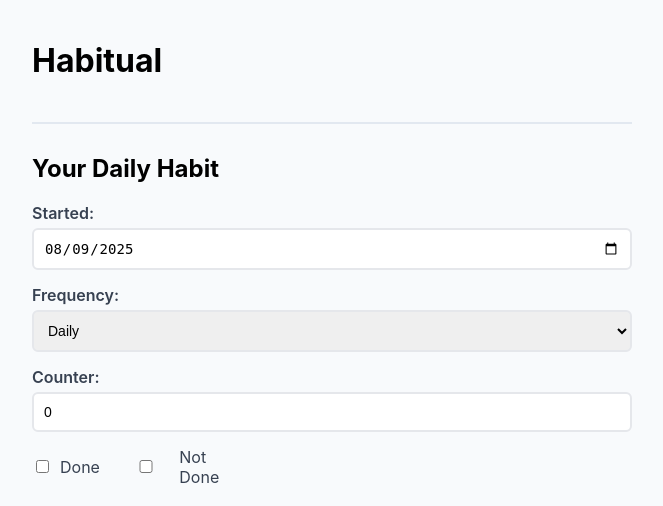
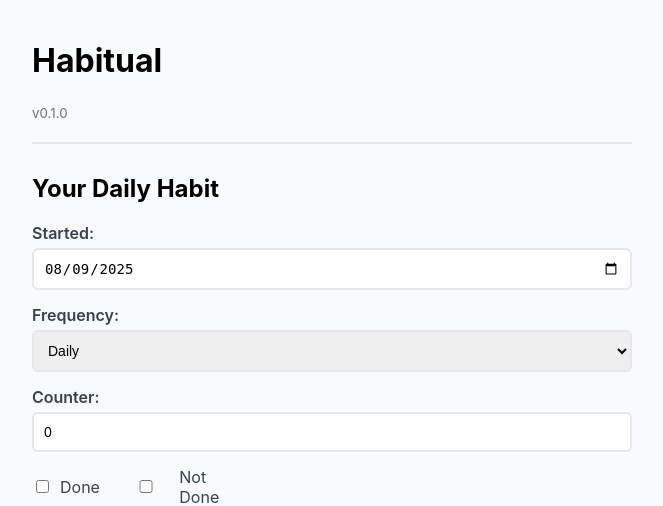
Before and after one commit to salmcdonagh/habitual, a Flask app: page / in a window 1280 px wide. Shown: the top 506 px of the page, without its empty margins (308-971 px from the left). Run offline with Flask 3, Linux system fonts and the light colour scheme; some libraries are stand-ins or nearby versions.

Commit message:
Add versioning system (v0.1.0)
- Add APP_VERSION constant in app/__init__.py
- Update health endpoint to return application version
- Display version number in webpage header under title
- Centralized version management for easy updates
- Clean, simple versioning system for deployment tracking

🤖 Generated with [Claude Code](https://claude.ai/code)

Co-Authored-By: Claude <noreply@anthropic.com>

```diff
--- a/app/__init__.py
+++ b/app/__init__.py
@@ -1,6 +1,9 @@
 from flask import Flask, jsonify, request, render_template
 from flask_cors import CORS
 import os
+
+# Application version
+APP_VERSION = "v0.1.0"
 
 
 def create_app():
@@ -47,7 +50,7 @@ def create_app():
         return jsonify({
             'status': 'healthy',
             'service': 'habitual-api',
-            'version': '1.0.0'
+            'version': APP_VERSION
         })
 
     # Register routes
--- a/app/controllers/main_controller.py
+++ b/app/controllers/main_controller.py
@@ -2,6 +2,7 @@ from flask import Blueprint, render_template, request, redirect, url_for, jsonif
 from app.models.habit_tracker import HabitTracker
 from app.middleware.auth import optional_auth, require_auth, check_subscription_tier
 from app.services.firebase_service import FirebaseService
+from app import APP_VERSION
 import json
 
 main_bp = Blueprint('main', __name__)
@@ -35,7 +36,8 @@ def home():
                          not_done_dates=tracker.get_not_done_dates(),
                          why_entries=tracker.get_why_entries(),
                          is_authenticated=is_authenticated,
-                         user_email=user_email)
+                         user_email=user_email,
+                         app_version=APP_VERSION)
 
 
 @main_bp.route('/api/sync', methods=['POST'])
--- a/templates/index.html
+++ b/templates/index.html
@@ -80,7 +80,10 @@
 </head>
 <body>
     <div class="header">
-        <h1>Habitual</h1>
+        <div>
+            <h1>Habitual</h1>
+            <small style="color: #6b7280;">{{ app_version }}</small>
+        </div>
         <div class="auth-section" id="auth-section">
             <!-- Will be populated by JavaScript based on auth state -->
         </div>
```
